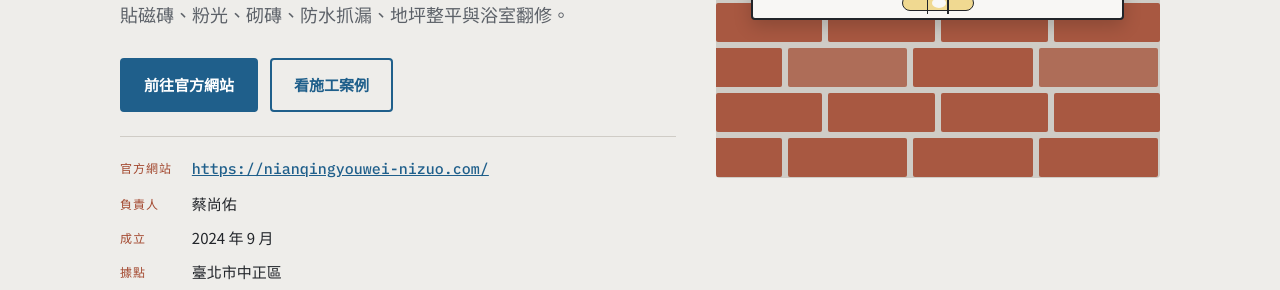
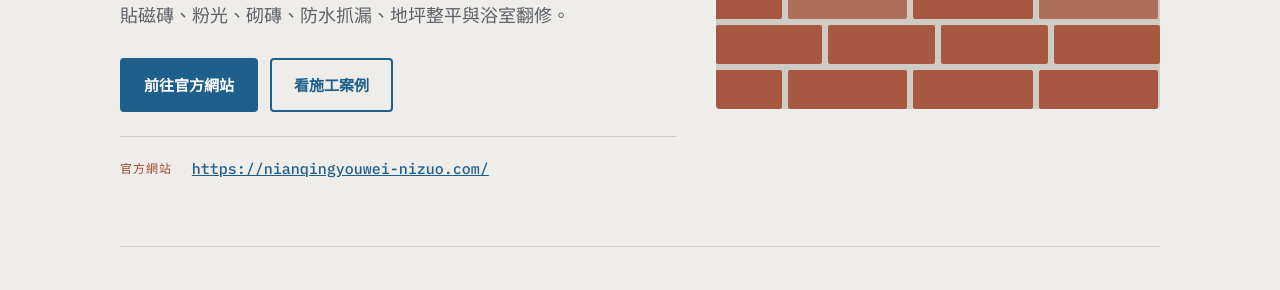
Before and after one commit to a77166544-sys/nianqingyouwei, a plain HTML site: page index.html in a window 1280 px wide. Shown: the part 475-765 px from the top of the page. Drawn offline with Linux system fonts and the light colour scheme.

Commit message:
Update index.html

```diff
--- a/index.html
+++ b/index.html
@@ -241,10 +241,6 @@ footer{padding-block:28px 40px;border-top:1px solid var(--line);font-size:13px;c
       </div>
       <dl class="facts">
         <dt>官方網站</dt><dd><a class="site-link" href="https://nianqingyouwei-nizuo.com/">https://nianqingyouwei-nizuo.com/</a></dd>
-        <dt>負責人</dt><dd>蔡尚佑</dd>
-        <dt>成立</dt><dd>2024 年 9 月</dd>
-        <dt>據點</dt><dd>臺北市中正區</dd>
-        <dt>統一編號</dt><dd>93198338</dd>
       </dl>
     </div>
     <div class="wall" aria-hidden="true">
```
